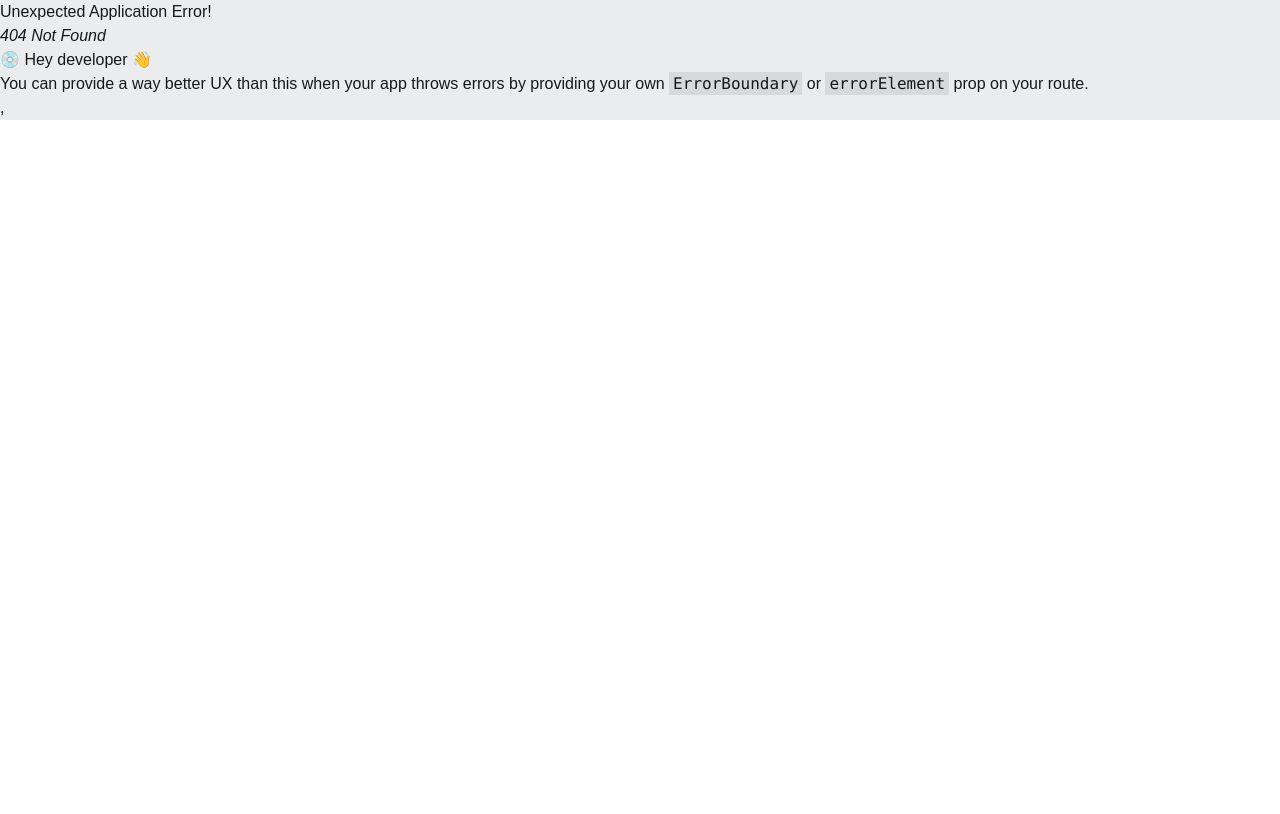
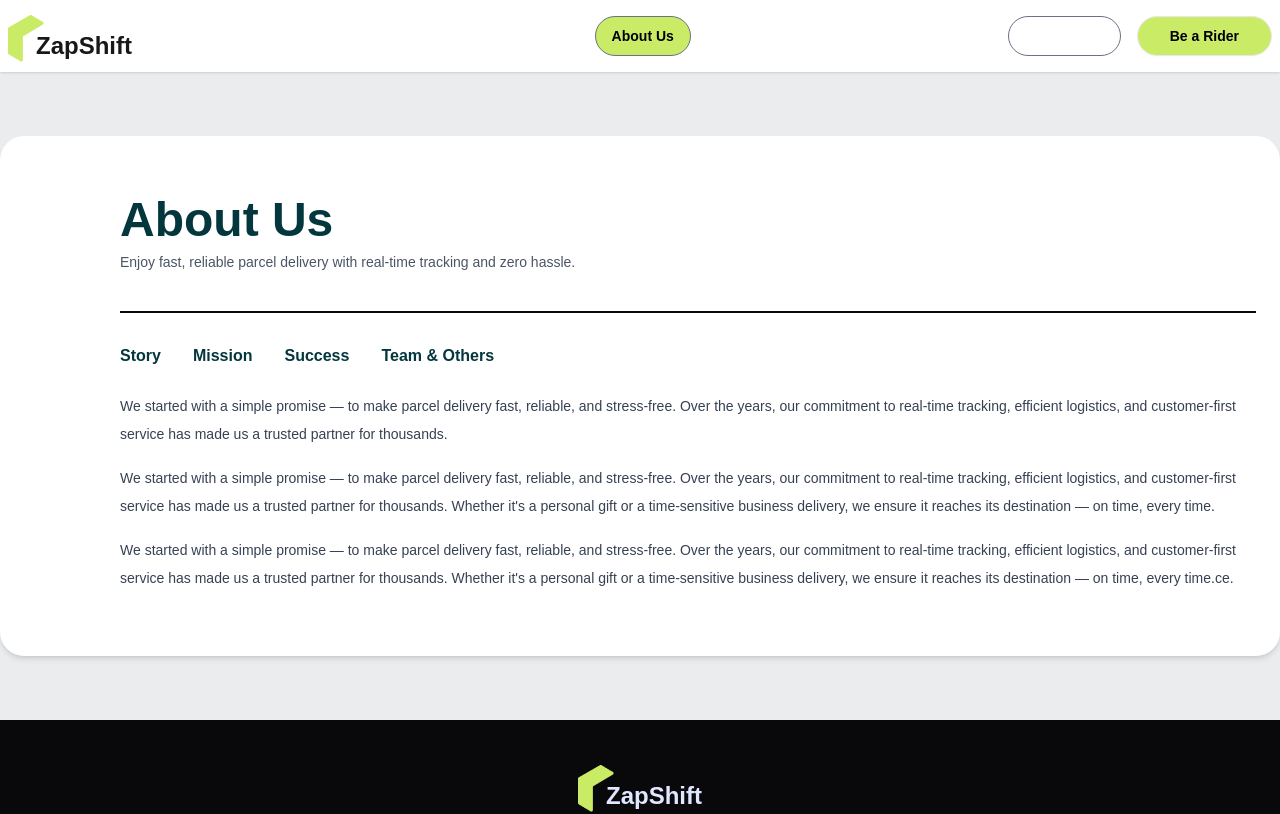
Before and after one commit to farhan1824/zap-shift, a React app: page /about-us in a window 1280 px wide. Before the commit this address had no page. Shown: the top 814 px of the page. Built offline with nearby package versions, Linux system fonts and the light colour scheme; the HTML template or start-up script is replaced by a standard one.

Commit message:
worked on about us

```diff
--- /dev/null
+++ b/src/Layout/AboutUs/AboutUs.jsx
@@ -0,0 +1,45 @@
+import React, { useState } from 'react'
+import Story from './Story'
+import { Mission } from './Mission'
+import { Success } from './Success'
+import { Team } from './Team'
+
+
+const AboutUs = () => {
+
+  const [activeSection, setActiveSection] = useState("story")
+
+  return (
+    <div className="bg-white shadow-md rounded-3xl my-16 text-[#03373D] px-6">
+
+      <div className="pt-5 pl-24 text-start">
+        <h1 className="text-5xl font-bold pt-10">
+          About Us
+        </h1>
+        <p className="text-sm text-gray-600 mt-2 w-1/2 mb-8">
+          Enjoy fast, reliable parcel delivery with real-time tracking and zero hassle.
+        </p>
+        <div className="divider divider-neutral"></div>
+      </div>
+
+
+        <div className="flex justify-start pl-24 gap-8 mt-6 cursor-pointer font-semibold">
+          <h3 onClick={() => setActiveSection("story")}>Story</h3>
+          <h3 onClick={() => setActiveSection("mission")}>Mission</h3>
+          <h3 onClick={() => setActiveSection("success")}>Success</h3>
+          <h3 onClick={() => setActiveSection("team")}>Team & Others</h3>
+        </div>
+
+        <div className="mt-6 pl-24">
+          {activeSection === "story" && <Story />}
+          {activeSection === "mission" && <Mission />}
+          {activeSection === "success" && <Success />}
+          {activeSection === "team" && <Team />}
+        </div>
+
+
+    </div>
+  )
+}
+
+export default AboutUs
--- /dev/null
+++ b/src/Layout/AboutUs/Mission.jsx
@@ -0,0 +1,22 @@
+import React from 'react'
+
+export const Mission = () => {
+  return (
+    <div className="text-sm text-gray-700 leading-7 space-y-4 pb-16">
+            <p>
+                We started with a simple promise — to make parcel delivery fast, reliable,
+                and stress-free. Over the years, our commitment to real-time tracking,
+                efficient logistics, and customer-first service has made us a trusted
+                partner for thousands.
+            </p>
+
+            <p>
+               We started with a simple promise — to make parcel delivery fast, reliable, and stress-free. Over the years, our commitment to real-time tracking, efficient logistics, and customer-first service has made us a trusted partner for thousands. Whether it's a personal gift or a time-sensitive business delivery, we ensure it reaches its destination — on time, every time.
+            </p>
+
+            <p>
+                We started with a simple promise — to make parcel delivery fast, reliable, and stress-free. Over the years, our commitment to real-time tracking, efficient logistics, and customer-first service has made us a trusted partner for thousands. Whether it's a personal gift or a time-sensitive business delivery, we ensure it reaches its destination — on time, every time.ce.
+            </p>
+        </div>
+  )
+}
--- /dev/null
+++ b/src/Layout/AboutUs/Story.jsx
@@ -0,0 +1,24 @@
+import React from 'react'
+
+const Story = () => {
+    return (
+        <div className="text-sm text-gray-700 leading-7 space-y-4 pb-16">
+            <p>
+                We started with a simple promise — to make parcel delivery fast, reliable,
+                and stress-free. Over the years, our commitment to real-time tracking,
+                efficient logistics, and customer-first service has made us a trusted
+                partner for thousands.
+            </p>
+
+            <p>
+               We started with a simple promise — to make parcel delivery fast, reliable, and stress-free. Over the years, our commitment to real-time tracking, efficient logistics, and customer-first service has made us a trusted partner for thousands. Whether it's a personal gift or a time-sensitive business delivery, we ensure it reaches its destination — on time, every time.
+            </p>
+
+            <p>
+                We started with a simple promise — to make parcel delivery fast, reliable, and stress-free. Over the years, our commitment to real-time tracking, efficient logistics, and customer-first service has made us a trusted partner for thousands. Whether it's a personal gift or a time-sensitive business delivery, we ensure it reaches its destination — on time, every time.ce.
+            </p>
+        </div>
+    )
+}
+
+export default Story
--- /dev/null
+++ b/src/Layout/AboutUs/Success.jsx
@@ -0,0 +1,22 @@
+import React from 'react'
+
+export const Success = () => {
+  return (
+    <div className="text-sm text-gray-700 leading-7 space-y-4 pb-16">
+            <p>
+                We started with a simple promise — to make parcel delivery fast, reliable,
+                and stress-free. Over the years, our commitment to real-time tracking,
+                efficient logistics, and customer-first service has made us a trusted
+                partner for thousands.
+            </p>
+
+            <p>
+               We started with a simple promise — to make parcel delivery fast, reliable, and stress-free. Over the years, our commitment to real-time tracking, efficient logistics, and customer-first service has made us a trusted partner for thousands. Whether it's a personal gift or a time-sensitive business delivery, we ensure it reaches its destination — on time, every time.
+            </p>
+
+            <p>
+                We started with a simple promise — to make parcel delivery fast, reliable, and stress-free. Over the years, our commitment to real-time tracking, efficient logistics, and customer-first service has made us a trusted partner for thousands. Whether it's a personal gift or a time-sensitive business delivery, we ensure it reaches its destination — on time, every time.ce.
+            </p>
+        </div>
+  )
+}
--- /dev/null
+++ b/src/Layout/AboutUs/Team.jsx
@@ -0,0 +1,22 @@
+import React from 'react'
+
+export const Team = () => {
+  return (
+    <div className="text-sm text-gray-700 leading-7 space-y-4 pb-16">
+            <p>
+                We started with a simple promise — to make parcel delivery fast, reliable,
+                and stress-free. Over the years, our commitment to real-time tracking,
+                efficient logistics, and customer-first service has made us a trusted
+                partner for thousands.
+            </p>
+
+            <p>
+               We started with a simple promise — to make parcel delivery fast, reliable, and stress-free. Over the years, our commitment to real-time tracking, efficient logistics, and customer-first service has made us a trusted partner for thousands. Whether it's a personal gift or a time-sensitive business delivery, we ensure it reaches its destination — on time, every time.
+            </p>
+
+            <p>
+                We started with a simple promise — to make parcel delivery fast, reliable, and stress-free. Over the years, our commitment to real-time tracking, efficient logistics, and customer-first service has made us a trusted partner for thousands. Whether it's a personal gift or a time-sensitive business delivery, we ensure it reaches its destination — on time, every time.ce.
+            </p>
+        </div>
+  )
+}
--- a/src/Router/Router.jsx
+++ b/src/Router/Router.jsx
@@ -7,6 +7,7 @@ import Signin from "../Layout/Sigin/Signin";
 import Register from "../Layout/Sigin/Register";
 import Rider from "../Layout/Rider/Rider";
 import { Pricing } from "../Layout/Pricing/Pricing";
+import AboutUs from "../Layout/AboutUs/AboutUs";
 export const router = createBrowserRouter([
     {
         path: "/",
@@ -25,6 +26,11 @@ export const router = createBrowserRouter([
                 path: "/price",
                 Component: Pricing
             }
+            ,
+            {
+                path: "/about-us",
+                Component: AboutUs
+            }
         ]
     },
     {
```
